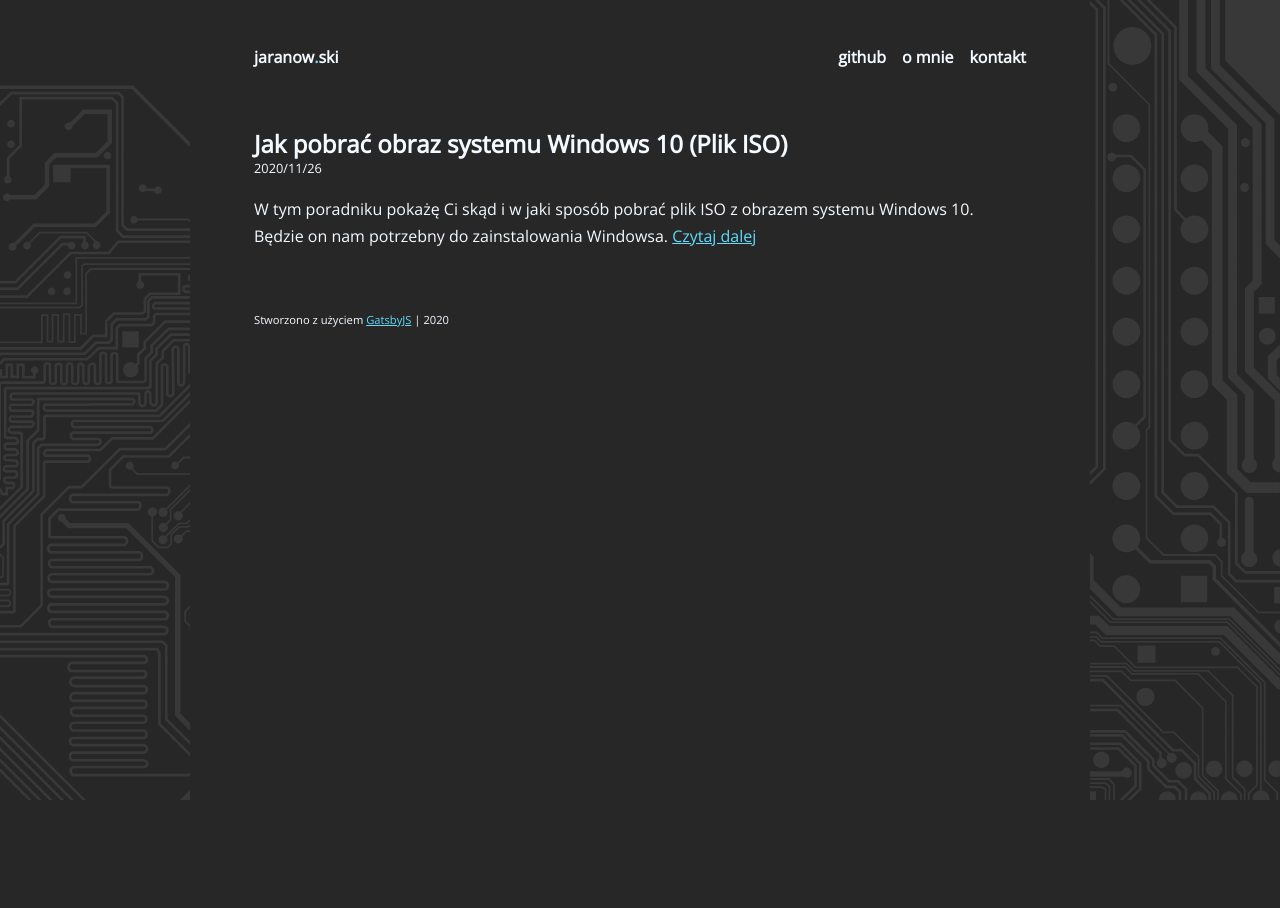
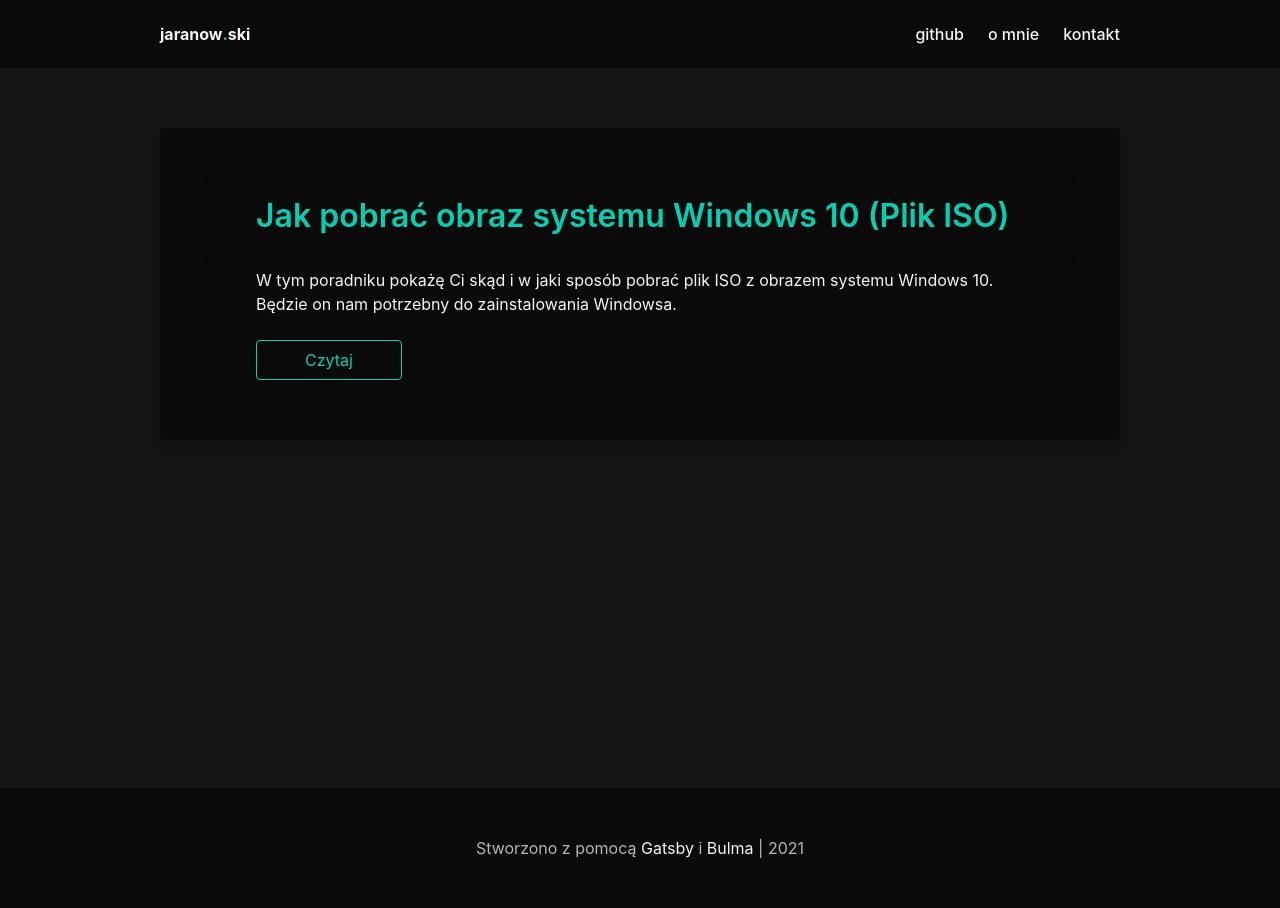
Before and after one commit to jakubjaran/jaranow.ski, a Gatsby site: page / in a window 1280 px wide. Before the commit the page ends 800 px from the top, so only its background shows below. Built offline with nearby package versions, Linux system fonts and the light colour scheme; Gatsby itself is replaced by a stand-in of ours.

Commit message:
Changing ui with bulma framework

```diff
--- a/package.json
+++ b/package.json
@@ -14,8 +14,9 @@
     "test": "echo \"Write tests! -> https://gatsby.dev/unit-testing\" && exit 1"
   },
   "dependencies": {
+    "bulma": "^0.9.1",
     "fontsource-open-sans": "^3.0.9",
-    "gatsby": "^2.25.3",
+    "gatsby": "^2.31.1",
     "gatsby-plugin-react-helmet": "^3.5.0",
     "gatsby-plugin-sass": "^2.4.2",
     "gatsby-plugin-sharp": "^2.8.0",
@@ -26,7 +27,8 @@
     "node-sass": "^4.0.0",
     "react": "^16.12.0",
     "react-dom": "^16.12.0",
-    "react-helmet": "^6.1.0"
+    "react-helmet": "^6.1.0",
+    "sass": "^1.32.5"
   },
   "devDependencies": {
     "prettier": "2.1.2"
--- a/src/components/footer.js
+++ b/src/components/footer.js
@@ -1,10 +1,12 @@
 import React from 'react';
-import style from './footer.module.scss'
 
 const Footer = () => (
-    <footer className={style.footer}>
-        Stworzono z użyciem <a href="https://www.gatsbyjs.com/">GatsbyJS</a> | 2020
+    <footer className="footer py-6 has-background-black has-text-grey-light">
+        <div className="container has-text-centered">
+            Stworzono z pomocą <a className="has-text-light" href="https://www.gatsbyjs.com/">Gatsby</a> i <a className="has-text-light" href="https://bulma.io/">Bulma</a> | 2021
+
+        </div>
     </footer>
-)
+);
 
 export default Footer;
--- a/src/components/footer.module.scss
+++ /dev/null
@@ -1,4 +0,0 @@
-.footer {
-  font-size: 0.7rem;
-  padding: 16px 0;
-}
--- a/src/components/head.js
+++ b/src/components/head.js
@@ -1,7 +1,7 @@
 import React from 'react';
 import Helmet from 'react-helmet';
 
-const Head = ({title}) => (
+const Head = ({ title }) => (
     <Helmet>
         {title ? <title>{`${title} - jaranow.ski`}</title> : <title>jaranow.ski</title>}
         <link rel="icon" type="image/svg" href="/favicon.svg" sizes="16x16" />
--- a/src/components/layout.js
+++ b/src/components/layout.js
@@ -1,21 +1,21 @@
 import React from 'react';
-import '../normalize.css';
-import style from './layout.module.scss';
-import Navbar from "./navbar";
-import "fontsource-open-sans"
-import '../global.scss';
+
+import Navbar from './navbar';
 import Footer from './footer';
 
+import '../index.scss';
 
-const Layout = ({children}) => (
-    <div className={style.layout}>
+const Layout = ({ children }) => (
+    <div>
         <Navbar />
-        <div className={style.background}></div>
-        <div className={style.inner}>
-            {children}
+        <div></div>
+        <div className="has-background-dark has-text-light">
+            <div className="container is-max-desktop" style={{ minHeight: '90vh' }}>
+                {children}
+            </div>
         </div>
         <Footer />
     </div>
 );
 
-export default Layout
+export default Layout;
--- a/src/components/layout.module.scss
+++ /dev/null
@@ -1,47 +0,0 @@
-@import "../global.scss";
-
-.layout {
-  margin: auto;
-  max-width: 900px;
-  padding: 2rem 4rem;
-  font-family: "Open Sans";
-  background-color: $black;
-  min-height: 100vh;
-
-  .inner {
-    margin: 3rem 0;
-  }
-}
-
-@media (max-width: 700px) {
-  .layout {
-    padding: 1rem;
-  }
-}
-
-@media (max-width: 350px) {
-  .layout {
-    padding: 1rem 0.6rem;
-  }
-}
-
-.background {
-  min-height: 100%;
-  position: relative;
-  overflow: hidden;
-
-  &::before {
-    background-image: url("/bg.svg");
-    background-position: center top;
-    background-repeat: no-repeat;
-    background-size: cover;
-    content: "";
-    height: 100%;
-    left: 0;
-    position: fixed;
-    top: 0;
-    width: 100%;
-    will-change: transform;
-    z-index: -1;
-  }
-}
--- a/src/components/navbar.js
+++ b/src/components/navbar.js
@@ -1,16 +1,36 @@
 import React from 'react';
-import style from './navbar.module.scss';
-import {Link} from 'gatsby';
+import { Link } from 'gatsby';
 
-const Navbar = () => (
-    <nav className={style.navbar}>
-        <Link to="/" className={style.logo}>jaranow<span>.</span>ski</Link>
-        <div>
-            <a href="https://github.com/jakubjaran">github</a>
-            <Link to="/omnie">o mnie</Link>
-            <Link to="/kontakt">kontakt</Link>
-        </div>
-    </nav>
-);
+const Navbar = () => {
 
-export default Navbar
+    const toggleMenu = () => {
+        const navbarMenu = document.getElementById('navbarMenu');
+        const navbarBurger = document.querySelector('.navbar-burger');
+        navbarMenu.classList.toggle('is-active');
+        navbarBurger.classList.toggle('is-active');
+    }
+
+    return (
+        <nav className="navbar is-black px-6 py-2">
+            <div className="container is-max-desktop">
+                <div className="navbar-brand">
+                    <Link className="navbar-item has-text-weight-bold has-text-light" to="/">jaranow<span className="has-text-primary">.</span>ski</Link>
+                    <a role="button" className="navbar-burger" aria-label="menu" aria-expanded="false" data-target="navbarMenu" onClick={toggleMenu}>
+                        <span aria-hidden="true"></span>
+                        <span aria-hidden="true"></span>
+                        <span aria-hidden="true"></span>
+                    </a>
+                </div>
+                <div id="navbarMenu" className="navbar-menu">
+                    <div className="navbar-end">
+                        <a className="navbar-item has-text-weight-medium has-text-light" href="https://github.com/jakubjaran">github</a>
+                        <Link className="navbar-item has-text-weight-medium has-text-light" to="/omnie">o mnie</Link>
+                        <Link className="navbar-item has-text-weight-medium has-text-light" to="/kontakt">kontakt</Link>
+                    </div>
+                </div>
+            </div>
+        </nav>
+    );
+};
+
+export default Navbar;
--- a/src/components/navbar.module.scss
+++ /dev/null
@@ -1,29 +0,0 @@
-@import "../global.scss";
-
-.navbar {
-  padding: 16px 0;
-  display: flex;
-  flex-direction: row;
-  justify-content: space-between;
-  align-items: center;
-
-  span {
-    color: $accentColor;
-  }
-
-  a {
-    font-weight: 600;
-    margin-left: 16px;
-    text-decoration: none;
-    color: inherit;
-    transition: color 0.2s;
-
-    &:hover {
-      color: $accentColor;
-    }
-
-    &.logo {
-      margin-left: 0;
-    }
-  }
-}
--- a/src/components/post.js
+++ b/src/components/post.js
@@ -1,12 +1,17 @@
 import React from 'react';
-import style from './post.module.scss';
-import {Link} from 'gatsby'
+import { Link } from 'gatsby';
 
-const Post = ({post}) => (
-    <div className={style.post}>
-        <Link to={`/posty/${post.fields.slug}`} className={style.link}>{post.frontmatter.title}</Link>
-        <p className={style.date}>{post.frontmatter.date}</p>
-        <p>{post.frontmatter.snippet} <Link to={`/posty/${post.fields.slug}`}>Czytaj dalej</Link></p>
+const Post = ({ post }) => (
+    <div className="card my-3 p-6 has-background-black has-text-light">
+        <header className="card-header px-6 py-4">
+            <Link className="has-text-primary has-text-weight-semibold is-size-3" to={`/posty/${post.fields.slug}`}>{post.frontmatter.title}</Link>
+        </header>
+        <div clasName="card-content">
+            <div className="px-6 py-3">
+                <p>{post.frontmatter.snippet}</p>
+                <Link className="button is-primary is-outlined mt-5 px-6" to={`/posty/${post.fields.slug}`}>Czytaj</Link>
+            </div>
+        </div>
     </div>
 );
 
--- a/src/components/post.module.scss
+++ /dev/null
@@ -1,24 +0,0 @@
-@import "../global.scss";
-
-.post {
-  h2 {
-    margin-bottom: 0.3rem;
-  }
-  .date {
-    font-size: 0.8rem;
-    margin-top: 0;
-  }
-  margin-bottom: 3rem;
-
-  .link {
-    color: inherit;
-    text-decoration: none;
-    font-weight: bolder;
-    font-size: 1.5rem;
-    transition: color 0.2s;
-
-    &:hover {
-      color: $accentColor;
-    }
-  }
-}
--- a/src/global.scss
+++ /dev/null
@@ -1,20 +0,0 @@
-$black: #272727;
-$white: #f4faff;
-$accentColor: #61dbfb;
-
-* {
-  box-sizing: border-box;
-}
-
-body {
-  color: $white;
-  background-color: $black;
-}
-
-a {
-  color: $accentColor;
-}
-
-p {
-  line-height: 1.7;
-}
--- /dev/null
+++ b/src/index.scss
@@ -0,0 +1,5 @@
+@charset "utf-8";
+
+$dark: rgb(20,20,20);
+
+@import "~bulma/bulma.sass";
--- a/src/pages/404.js
+++ b/src/pages/404.js
@@ -4,9 +4,9 @@ import Layout from '../components/layout';
 
 const Page404 = () => (
     <Layout>
-        <Head title="Błędny adres!"/>
+        <Head title="Błędny adres!" />
         <h2>Ooops chyba się zgubiłeś!</h2>
     </Layout>
-)
+);
 
 export default Page404;
--- a/src/pages/index.js
+++ b/src/pages/index.js
@@ -1,6 +1,7 @@
 import React from "react";
+import { graphql, useStaticQuery } from 'gatsby';
+
 import Layout from "../components/layout";
-import {graphql, useStaticQuery} from 'gatsby'
 import Post from "../components/post";
 import Head from "../components/head";
 
@@ -23,17 +24,19 @@ const Home = () => {
       }
     }
   `);
+
   const posts = data.allMarkdownRemark.nodes;
-
 
   return (
     <Layout>
-      <Head/>
-      {posts.length > 0 ? posts.map(post => (
-        <Post key={post.fields.slug} post={post}/>
-      )) : <h2>Jeszcze nic tu nie ma!</h2>}
+      <Head />
+      <div className="py-6">
+        {posts.length > 0 ? posts.map(post => (
+          <Post key={post.fields.slug} post={post} />
+        )) : <h2>Jeszcze nic tu nie ma!</h2>}
+      </div>
     </Layout>
-  )
+  );
 }
 
 export default Home;
--- a/src/pages/kontakt.js
+++ b/src/pages/kontakt.js
@@ -4,7 +4,7 @@ import Layout from '../components/layout';
 
 const Contact = () => (
     <Layout>
-        <Head title="Kontakt"/>
+        <Head title="Kontakt" />
         <h1>Kontakt</h1>
     </Layout>
 );
--- a/src/pages/omnie.js
+++ b/src/pages/omnie.js
@@ -4,7 +4,7 @@ import Layout from '../components/layout';
 
 const About = () => (
     <Layout>
-        <Head title="O mnie"/>
+        <Head title="O mnie" />
         <h1>O mnie</h1>
         <p>Witaj na moim blogu! Mam na imię Jakub, a moją pasją jest szeroko pojęta informatyka.</p>
     </Layout>
```
Also changed, not shown: src/templates/postPage.js (+6 -6 lines), src/templates/postPage.module.scss (deleted, +0 -21 lines), src/normalize.css (deleted), 1 other file.
